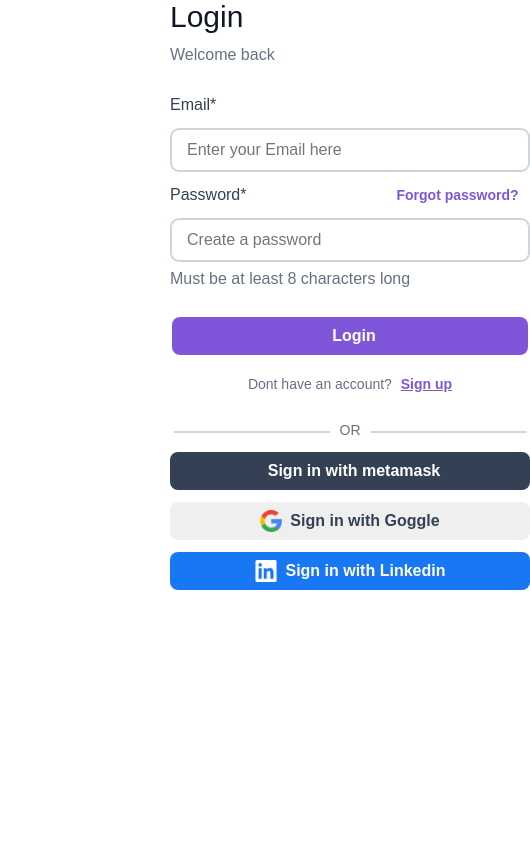
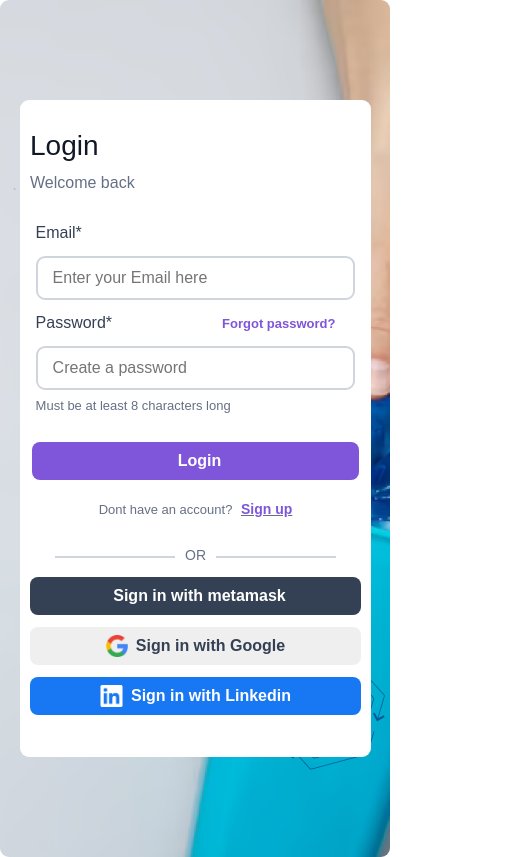
Before and after one commit to Sheila-a/Circle-WMS, a React (Vite) app: page / in a window 390 px wide. Shown: the whole page, 530 px wide, since content can reach past the window. Built offline with nearby package versions, Linux system fonts and the light colour scheme.

Commit message:
mobile styles ready

```diff
--- a/src/App.jsx
+++ b/src/App.jsx
@@ -6,10 +6,10 @@ import Button from "./userAuthenticate/Button/Button";
 
 
 function App() {
-  const [isLoggedIn, setIsLoggedIn] = useState(false)
+  const [isLoggedIn, setIsLoggedIn] = useState(false);
 
   const handleLogin = () => {
-    setIsLoggedIn(true)
+    setIsLoggedIn(true);
   }
 
   if(isLoggedIn){
@@ -20,13 +20,11 @@ function App() {
           Working
         </h1>
 
-
         <Button
-          style={{ background: "#1877F2"}}
+            style={{ background: "#1877F2", width: '180px', marginTop: '45px'}}
             text='Sign out'
             handleclick = {() => setIsLoggedIn(false)}
             />
-
       </>
     );
     }else{
--- a/src/userAuthenticate/Button/Button.jsx
+++ b/src/userAuthenticate/Button/Button.jsx
@@ -1,5 +1,5 @@
-import React from 'react'
-import styles from './button.module.css'
+import React from 'react';
+import styles from './button.module.css';
 
 function Button({text, style, img, handleclick}) {
   return (
--- a/src/userAuthenticate/Login/Login.jsx
+++ b/src/userAuthenticate/Login/Login.jsx
@@ -1,12 +1,12 @@
-import React from 'react'
-import { Link } from 'react-router-dom'
+import React from 'react';
+import { Link } from 'react-router-dom';
 
-import Button from '../Button/Button'
-import styles from './login.module.css'
+import Button from '../Button/Button';
+import styles from './login.module.css';
 
-import recycleHand from '../../assets/LoginImg.png'
-import google from '../../assets/Social icon.png'
-import linekdln from '../../assets/Vector.png'
+import recycleHand from '../../assets/LoginImg.png';
+import google from '../../assets/Social icon.png';
+import linekdln from '../../assets/Vector.png';
 
 function Login({Clickhandler}) {
   return (
@@ -38,9 +38,9 @@ function Login({Clickhandler}) {
         </form>
 
         <Button
-        handleclick={Clickhandler}
-        style={{background: '#7F56D9', width: "99%"}}
-        text='Login'/>
+          handleclick={Clickhandler}
+          style={{background: '#7F56D9', width: "99%"}}
+          text='Login'/>
 
         <p className={styles['texty']}>Dont have an account? <Link to='/signup'><span>Sign up</span></Link></p>
         <div className={styles['liney-texty']}>
@@ -56,7 +56,7 @@ function Login({Clickhandler}) {
         <Button
           img={google}
           style={{color: '#344054'}}
-          text='Sign in with Goggle'/>
+          text='Sign in with Google'/>
         <Button
           img={linekdln}
           style={{ background: "#1877F2"}}
--- a/src/userAuthenticate/Login/login.module.css
+++ b/src/userAuthenticate/Login/login.module.css
@@ -48,7 +48,7 @@
 .content form{
   display: flex;
   flex-direction: column;
-  align-items: start;
+  align-items: flex-start;
   justify-content: flex-start;
 }
 
@@ -123,3 +123,56 @@
   margin-left: 150px;
   transform: translateY(7px);
 }
+
+
+@media screen and (max-width: 768px){
+  .page-like{
+    height: 100%;
+    width: 100%;
+    background: url('../../assets/LoginImg.png');
+    background-position: cover;
+    padding: 100px 20px;
+    border-radius: 9px;
+    height: 100%;
+    width: 100%;
+  }
+
+  .img-container{
+    display: none;
+  }
+
+  .main{
+    background: white;
+    width: 90vw;
+    padding: 30px 10px;
+    border-radius: 9px;
+  }
+
+
+  .main .title{
+    font-size: 28px;
+  }
+
+
+
+  .content form .input-elem{
+    width: 82vw;
+
+  }
+  .texty,
+  .caption,
+  .forgot-password{
+    font-size: 13px;
+  }
+
+  .forgot-password{
+    margin-left: 110px;
+    width: 120px;
+
+  }
+
+  .liney{
+    width: 120px;
+  }
+
+}
--- a/src/userAuthenticate/Signup/Signup.jsx
+++ b/src/userAuthenticate/Signup/Signup.jsx
@@ -1,12 +1,13 @@
-import React from 'react'
-import { Link } from 'react-router-dom'
+import React from 'react';
+import { Link } from 'react-router-dom';
 
-import Button from '../Button/Button'
+import Button from '../Button/Button';
+import styles from '../Login/login.module.css';
 
-import recycleHand from '../../assets/signupImg.png'
-import google from '../../assets/Social icon.png'
-import linekdln from '../../assets/Vector.png'
-import styles from '../Login/login.module.css'
+import recycleHand from '../../assets/signupImg.png';
+import google from '../../assets/Social icon.png';
+import linekdln from '../../assets/Vector.png';
+
 
 function Signup({Clickhandler}) {
   return (
@@ -58,15 +59,13 @@ function Signup({Clickhandler}) {
           <Button
             img={google}
             style={{color: '#344054'}}
-          text='Sign in with Goggle'/>
+            text='Sign in with Google'/>
           <Button
             img={linekdln}
             style={{ background: "#1877F2"}}
             text='Sign in with Linkedin'/>
           </section>
         </main>
-
-
     </div>
   )
 }
```
Lines whose indentation alone changed are shown as unchanged.
